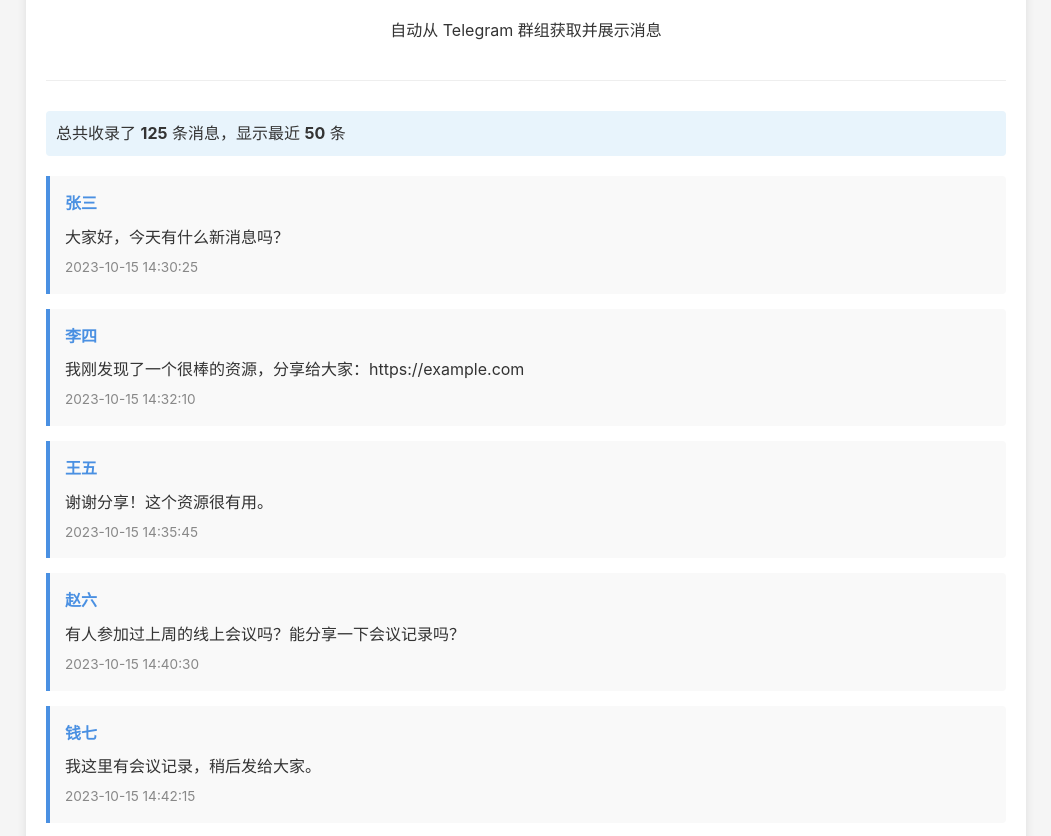
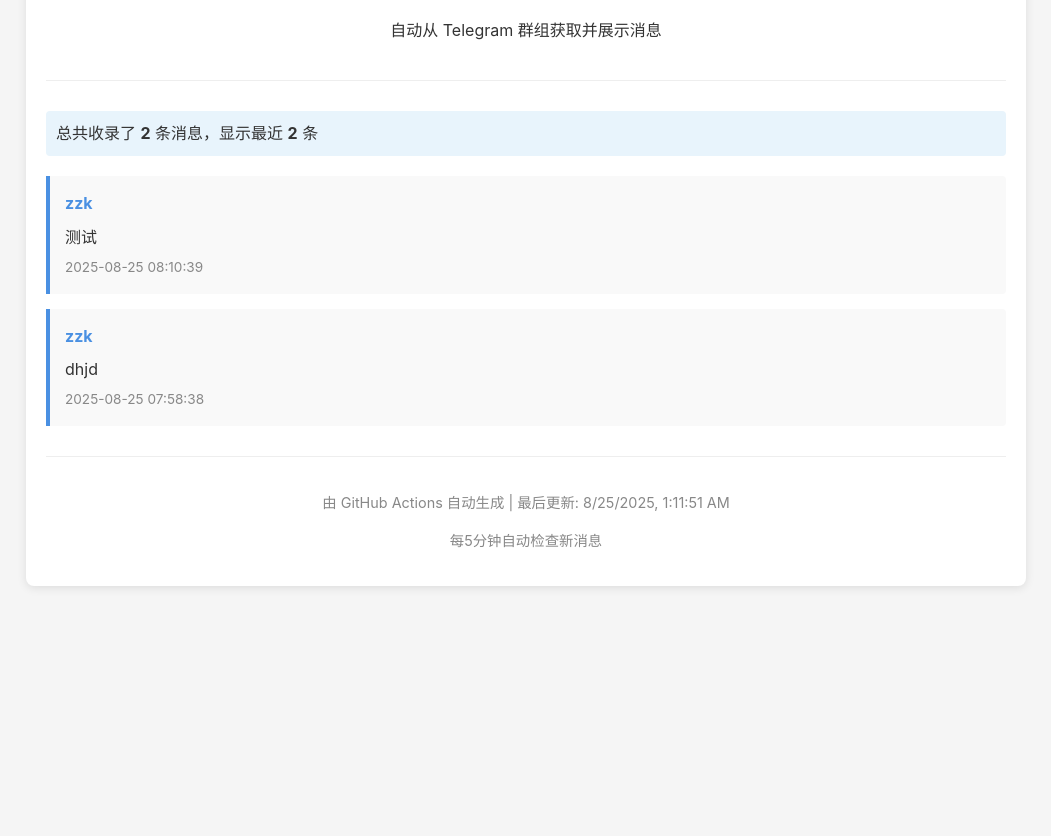
Before and after one commit to zzk6780051/TG_bot_web, a plain HTML site: page index.html in a window 1280 px wide. Shown: the part 116-952 px from the top of the page, without its empty margins (114-1165 px from the left). After the commit the page ends 800 px from the top, so only its background shows below. Drawn offline with Linux system fonts and the light colour scheme.

Commit message:
Update message archive page

```diff
--- a/index.html
+++ b/index.html
@@ -78,40 +78,24 @@
         </div>
 
         <div class="stats">
-            总共收录了 <strong>125</strong> 条消息，显示最近 <strong>50</strong> 条
+            总共收录了 <strong>2</strong> 条消息，显示最近 <strong>2</strong> 条
         </div>
 
         <div id="messages">
             <div class="message">
-                <span class="sender">张三</span>
-                <div class="text">大家好，今天有什么新消息吗？</div>
-                <span class="timestamp">2023-10-15 14:30:25</span>
+                <span class="sender">zzk</span>
+                <div class="text">测试</div>
+                <span class="timestamp">2025-08-25 08:10:39</span>
             </div>
             <div class="message">
-                <span class="sender">李四</span>
-                <div class="text">我刚发现了一个很棒的资源，分享给大家：https://example.com</div>
-                <span class="timestamp">2023-10-15 14:32:10</span>
+                <span class="sender">zzk</span>
+                <div class="text">dhjd</div>
+                <span class="timestamp">2025-08-25 07:58:38</span>
             </div>
-            <div class="message">
-                <span class="sender">王五</span>
-                <div class="text">谢谢分享！这个资源很有用。</div>
-                <span class="timestamp">2023-10-15 14:35:45</span>
-            </div>
-            <div class="message">
-                <span class="sender">赵六</span>
-                <div class="text">有人参加过上周的线上会议吗？能分享一下会议记录吗？</div>
-                <span class="timestamp">2023-10-15 14:40:30</span>
-            </div>
-            <div class="message">
-                <span class="sender">钱七</span>
-                <div class="text">我这里有会议记录，稍后发给大家。</div>
-                <span class="timestamp">2023-10-15 14:42:15</span>
-            </div>
-            <!-- 更多消息将在这里显示 -->
         </div>
 
         <div class="footer">
-            <p>由 GitHub Actions 自动生成 | 最后更新: <span id="updateTime">2023-10-15 15:05:30</span></p>
+            <p>由 GitHub Actions 自动生成 | 最后更新: <span id="updateTime">2025-08-25 09:11:45</span></p>
             <p>每5分钟自动检查新消息</p>
         </div>
     </div>
```
